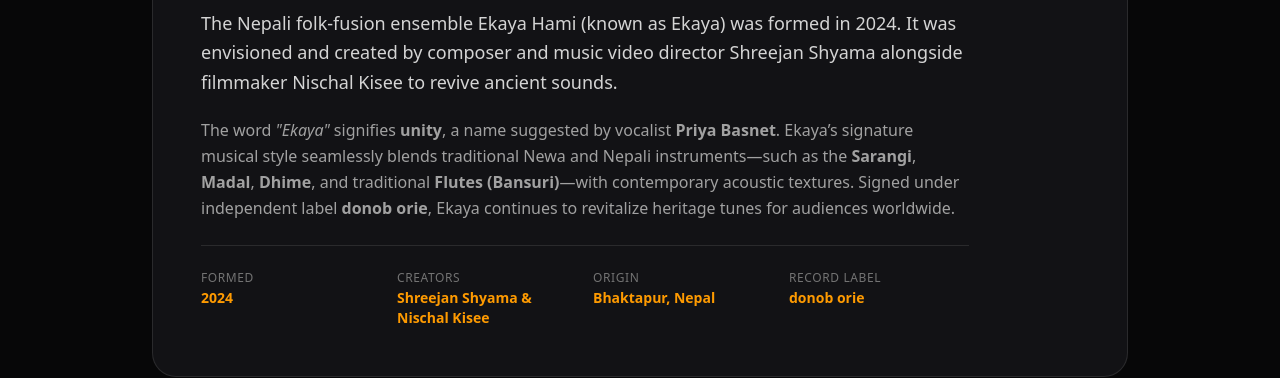
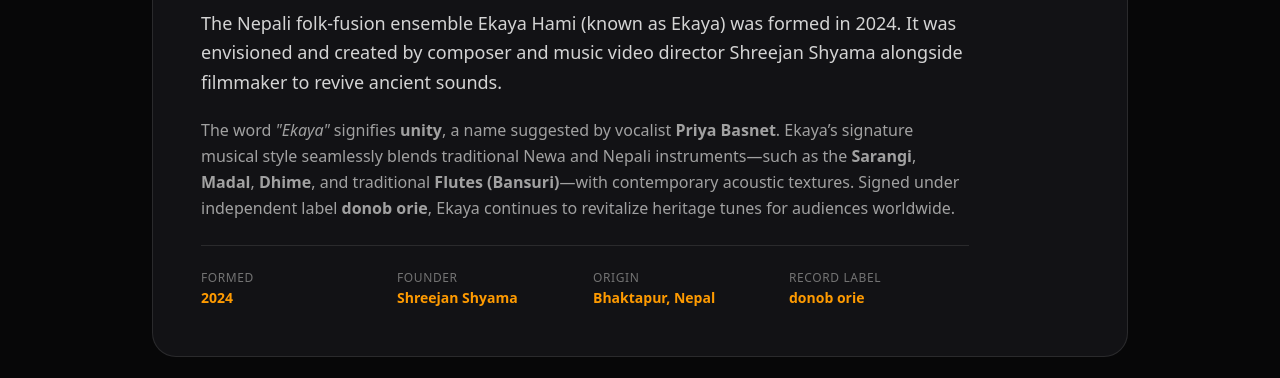
Before and after one commit to shrijann/ekaya-website, a Next.js app: page /ekaya-website/ in a window 1280 px wide. Shown: the part 909-1287 px from the top of the page. Built offline with nearby package versions, Linux system fonts and the light colour scheme.

Commit message:
Update About section: change Creators label to Founder and update Shreejan Shyama solo credit

```diff
--- a/src/app/page.tsx
+++ b/src/app/page.tsx
@@ -352,7 +352,7 @@
             <h2 className="text-3xl sm:text-4xl font-extrabold text-white mt-2 mb-6">Reimagining Folk Heritage</h2>
 
             <p className="text-neutral-300 text-base sm:text-lg leading-relaxed font-light mb-5">
-              The Nepali folk-fusion ensemble <strong>Ekaya Hami</strong> (known as <strong>Ekaya</strong>) was formed in 2024. It was envisioned and created by composer and music video director <strong>Shreejan Shyama</strong> alongside filmmaker <strong>Nischal Kisee</strong> to revive ancient sounds.
+              The Nepali folk-fusion ensemble <strong>Ekaya Hami</strong> (known as <strong>Ekaya</strong>) was formed in 2024. It was envisioned and created by composer and music video director <strong>Shreejan Shyama</strong> alongside filmmaker to revive ancient sounds.
             </p>
 
             <p className="text-neutral-400 text-sm sm:text-base leading-relaxed mb-6">
@@ -365,8 +365,8 @@
                 <p className="text-sm font-semibold text-amber-500 mt-0.5">2024</p>
               </div>
               <div>
-                <p className="text-xs text-neutral-500 uppercase tracking-wider">Creators</p>
-                <p className="text-sm font-semibold text-amber-500 mt-0.5">Shreejan Shyama & Nischal Kisee</p>
+                <p className="text-xs text-neutral-500 uppercase tracking-wider">Founder</p>
+                <p className="text-sm font-semibold text-amber-500 mt-0.5">Shreejan Shyama</p>
               </div>
               <div>
                 <p className="text-xs text-neutral-500 uppercase tracking-wider">Origin</p>
```
